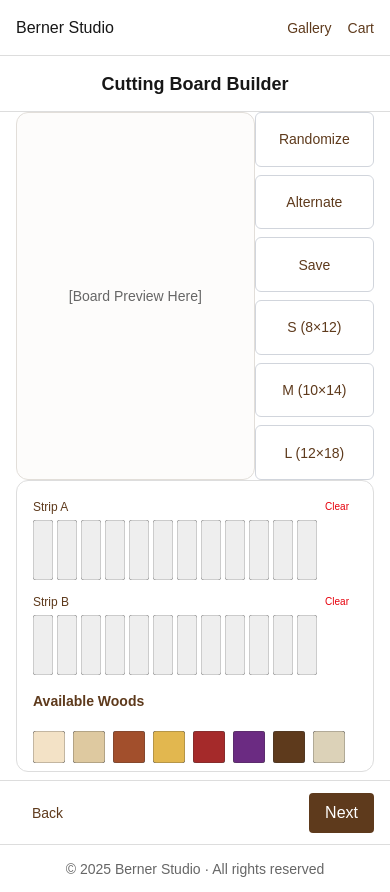
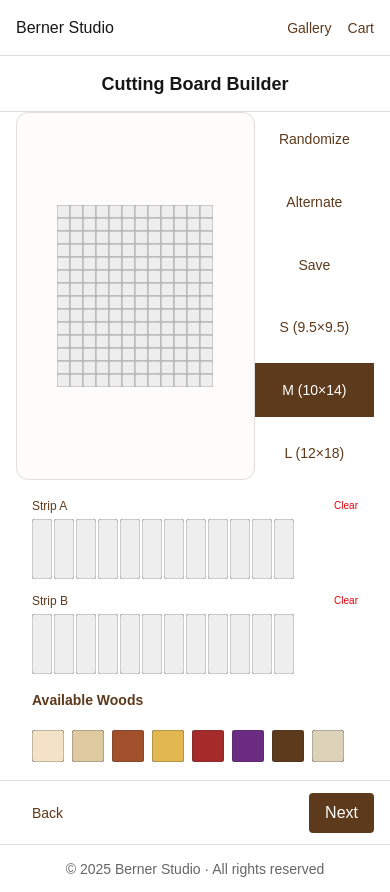
Before and after one commit to seantolbert/bsfrontend, a Next.js app: page /board-builder in a window 390 px wide. Built offline with nearby package versions, Linux system fonts and the light colour scheme.

Commit message:
gets the board preview and responsive size buttons functional

```diff
--- a/src/components/BoardBuilderLayout.tsx
+++ b/src/components/BoardBuilderLayout.tsx
@@ -2,7 +2,7 @@ import TopNav from "./TopNav";
 import BoardPreview from "./BoardPreview";
 import BoardControls from "./BoardControls";
 import BottomNav from "./BottomNav";
-import OptionSelector from "./controls/OptionSelector";
+import OptionSelector from "./OptionSelector";
 
 export default function BoardBuilderLayout() {
   return (
--- a/src/components/BoardControls.tsx
+++ b/src/components/BoardControls.tsx
@@ -5,7 +5,7 @@ import StripsEditor from "./controls/StripsEditor";
 
 export default function BoardControls() {
   return (
-    <div className="bg-white rounded-xl border border-[#ddd] p-4 h-full overflow-hidden flex flex-col justify-between">
+    <div className="bg-white p-4 h-full overflow-hidden flex flex-col justify-between">
       {/* Main controls */}
       <div className="space-y-4">
         <StripsEditor />
--- a/src/components/BoardPreview.tsx
+++ b/src/components/BoardPreview.tsx
@@ -1,7 +1,61 @@
+"use client";
+
+import { useBoardBuilder } from "@/contexts/BoardBuilderContext";
+
+const COLORS = {
+  maple: "#f3e2c6",
+  ambrosia: "#dec9a0",
+  cherry: "#a24f2c",
+  canarywood: "#e2b74f",
+  padauk: "#a52a2a",
+  purpleheart: "#6b2b82",
+  walnut: "#5e3a1c",
+  ash: "#dcd2b8",
+};
+
+const TILE_WIDTH = 13;
+const TILE_HEIGHT = 13;
+
 export default function BoardPreview() {
+  const { stripA, stripB, boardSize } = useBoardBuilder();
+
+  // Determine how many rows based on board size
+  const rowCount = {
+    small: 11,
+    medium: 14,
+    large: 19,
+  }[boardSize || "medium"];
+
+  // Use length of stripA to determine column count
+  const columnCount = stripA.length;
+
+  // Alternate stripA and stripB across rowCount
+  const previewRows = Array.from({ length: rowCount }, (_, i) =>
+    i % 2 === 0 ? stripA : stripB
+  );
+
   return (
-    <div className="bg-[#fdfcfb] border border-[#e2ded9] rounded-xl h-full flex items-center justify-center">
-      <span className="text-sm text-[#666]">[Board Preview Here]</span>
+    <div className="bg-[#fdfcfb] border border-[#e2ded9] rounded-xl h-full flex items-center justify-center overflow-hidden">
+      <svg
+        width={TILE_WIDTH * columnCount}
+        height={TILE_HEIGHT * rowCount}
+        viewBox={`0 0 ${TILE_WIDTH * columnCount} ${TILE_HEIGHT * rowCount}`}
+      >
+        {previewRows.map((row, rowIndex) =>
+          row.map((woodId, colIndex) => (
+            <rect
+              key={`${rowIndex}-${colIndex}`}
+              x={colIndex * TILE_WIDTH}
+              y={rowIndex * TILE_HEIGHT}
+              width={TILE_WIDTH}
+              height={TILE_HEIGHT}
+              fill={COLORS[woodId] || "#eee"}
+              stroke="#aaa"
+              rx={2}
+            />
+          ))
+        )}
+      </svg>
     </div>
   );
 }
--- a/src/components/controls/OptionSelector.tsx
+++ b/src/components/OptionSelector.tsx
@@ -3,7 +3,7 @@
 import { useBoardBuilder } from "@/contexts/BoardBuilderContext";
 
 const SIZES = [
-  { id: "small", label: "S (8×12)" },
+  { id: "small", label: "S (9.5×9.5)" },
   { id: "medium", label: "M (10×14)" },
   { id: "large", label: "L (12×18)" },
 ];
@@ -12,23 +12,23 @@ export default function SizeSelector() {
   const { boardSize, setBoardSize } = useBoardBuilder();
 
   return (
-    <div className="h-full flex flex-col justify-between gap-2">
+    <div className="bg-white h-full flex flex-col justify-between gap-2">
       {/* Top 3 functional buttons */}
       <button
         onClick={() => console.log("Randomize clicked")}
-        className="flex-1 w-full rounded-md text-sm font-medium border border-gray-300 text-[#5e3a1c] bg-white px-2 py-2 hover:bg-[#f5f1ec] transition"
+        className="flex-1 w-full text-sm font-medium   text-[#5e3a1c] bg-white px-2 py-2 hover:bg-[#f5f1ec] transition"
       >
         Randomize
       </button>
       <button
         onClick={() => console.log("Alternate clicked")}
-        className="flex-1 w-full rounded-md text-sm font-medium border border-gray-300 text-[#5e3a1c] bg-white px-2 py-2 hover:bg-[#f5f1ec] transition"
+        className="flex-1 w-full text-sm font-medium   text-[#5e3a1c] bg-white px-2 py-2 hover:bg-[#f5f1ec] transition"
       >
         Alternate
       </button>
       <button
         onClick={() => console.log("Save clicked")}
-        className="flex-1 w-full rounded-md text-sm font-medium border border-gray-300 text-[#5e3a1c] bg-white px-2 py-2 hover:bg-[#f5f1ec] transition"
+        className="flex-1 w-full text-sm font-medium   text-[#5e3a1c] bg-white px-2 py-2 hover:bg-[#f5f1ec] transition"
       >
         Save
       </button>
@@ -39,12 +39,12 @@ export default function SizeSelector() {
           key={size.id}
           onClick={() => setBoardSize(size.id)}
           className={`
-            flex-1 w-full rounded-md text-sm font-medium border px-2 py-2
+            flex-1 w-full text-sm font-medium  px-2 py-2
             transition-all
             ${
               boardSize === size.id
-                ? "bg-[#5e3a1c] text-white border-[#5e3a1c]"
-                : "bg-white text-[#5e3a1c] border-gray-300"
+                ? "bg-[#5e3a1c] text-white "
+                : "bg-white text-[#5e3a1c]"
             }
           `}
         >
--- a/src/components/controls/StripRow.tsx
+++ b/src/components/controls/StripRow.tsx
@@ -31,13 +31,13 @@ export default function StripRow({
         <span className="text-xs font-medium text-[#5e3a1c]">{label}</span>
         <button
           onClick={clearStrip}
-          className="text-[10px] text-red-600 px-2 py-0.5 rounded hover:bg-red-100"
+          className="text-[10px] text-red-600 py-0.5 hover:bg-red-100"
         >
           Clear
         </button>
       </div>
 
-      <div className="flex gap-1">
+      <div className="flex gap-0.5">
         {strip.map((woodId, index) => (
           <Tile
             key={index}
--- a/src/contexts/BoardBuilderContext.tsx
+++ b/src/contexts/BoardBuilderContext.tsx
@@ -1,35 +1,77 @@
 "use client";
 
-import { createContext, useContext, useState } from "react";
+import { createContext, useContext, useEffect, useState } from "react";
 
+// Define the context shape
 const BoardBuilderContext = createContext(null);
 
-export function BoardBuilderProvider({ children }) {
+export function BoardBuilderProvider({
+  children,
+}: {
+  children: React.ReactNode;
+}) {
   const [pattern, setPattern] = useState<string | null>(null);
+  const [heldWood, setHeldWood] = useState<string | null>(null);
+  const [boardSize, setBoardSize] = useState<"small" | "medium" | "large">(
+    "medium"
+  );
   const [woodSpecies, setWoodSpecies] = useState<string[]>([]);
-  const [boardSize, setBoardSize] = useState<string | null>(null);
   const [edgeProfile, setEdgeProfile] = useState<string | null>(null);
   const [juiceGroove, setJuiceGroove] = useState<boolean>(false);
-  const [heldWood, setHeldWood] = useState<string | null>(null);
-  const emptyStrip = Array(12).fill(null);
-  const [stripA, setStripA] = useState([...emptyStrip]);
-  const [stripB, setStripB] = useState([...emptyStrip]);
+  const [brassFeet, setBrassFeet] = useState<boolean>(false);
+
+  // --- Strip management ---
+  const getStripLength = (size: "small" | "medium" | "large" | null) => {
+    switch (size) {
+      case "large":
+        return 15;
+      default:
+        return 12;
+    }
+  };
+
+  // Initialize strips at medium size (12)
+  const [stripA, setStripA] = useState<string[]>(
+    Array(getStripLength("medium")).fill(null)
+  );
+  const [stripB, setStripB] = useState<string[]>(
+    Array(getStripLength("medium")).fill(null)
+  );
+
+  // Resize strips dynamically when boardSize changes
+  useEffect(() => {
+    const newLength = getStripLength(boardSize);
+
+    setStripA((prev) => {
+      const resized = [...prev.slice(0, newLength)];
+      while (resized.length < newLength) resized.push(null);
+      return resized;
+    });
+
+    setStripB((prev) => {
+      const resized = [...prev.slice(0, newLength)];
+      while (resized.length < newLength) resized.push(null);
+      return resized;
+    });
+  }, [boardSize]);
 
   return (
     <BoardBuilderContext.Provider
       value={{
         pattern,
         setPattern,
+        heldWood,
+        setHeldWood,
+        boardSize,
+        setBoardSize,
         woodSpecies,
         setWoodSpecies,
-        boardSize,
-        setBoardSize,
         edgeProfile,
         setEdgeProfile,
         juiceGroove,
         setJuiceGroove,
-        heldWood,
-        setHeldWood,
+        brassFeet,
+        setBrassFeet,
         stripA,
         setStripA,
         stripB,
@@ -41,9 +83,13 @@ export function BoardBuilderProvider({ children }) {
   );
 }
 
+// Hook to use the board builder context
 export function useBoardBuilder() {
   const context = useContext(BoardBuilderContext);
-  if (!context)
-    throw new Error("useBoardBuilder must be used within BoardBuilderProvider");
+  if (!context) {
+    throw new Error(
+      "useBoardBuilder must be used within a BoardBuilderProvider"
+    );
+  }
   return context;
 }
```
